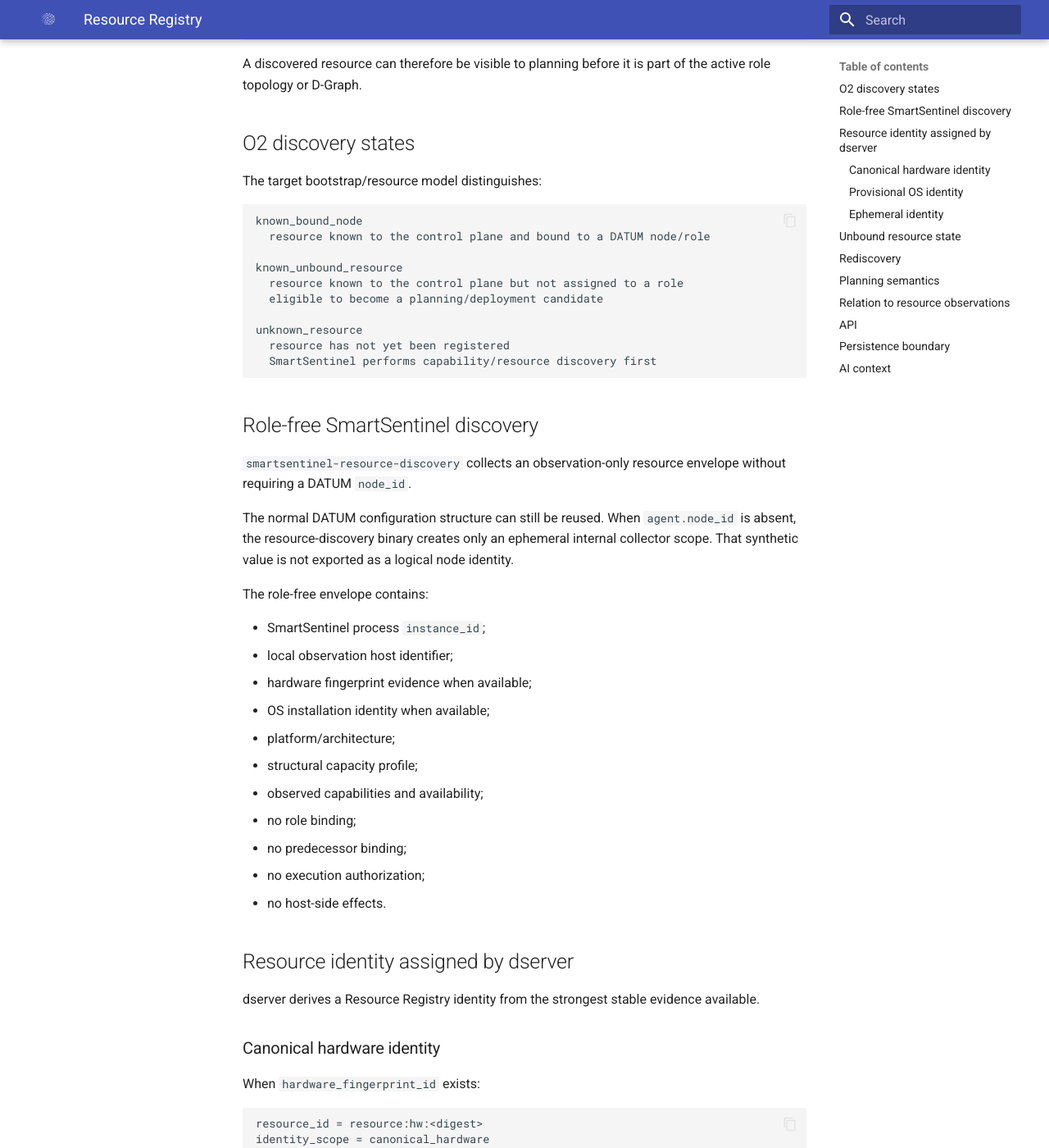
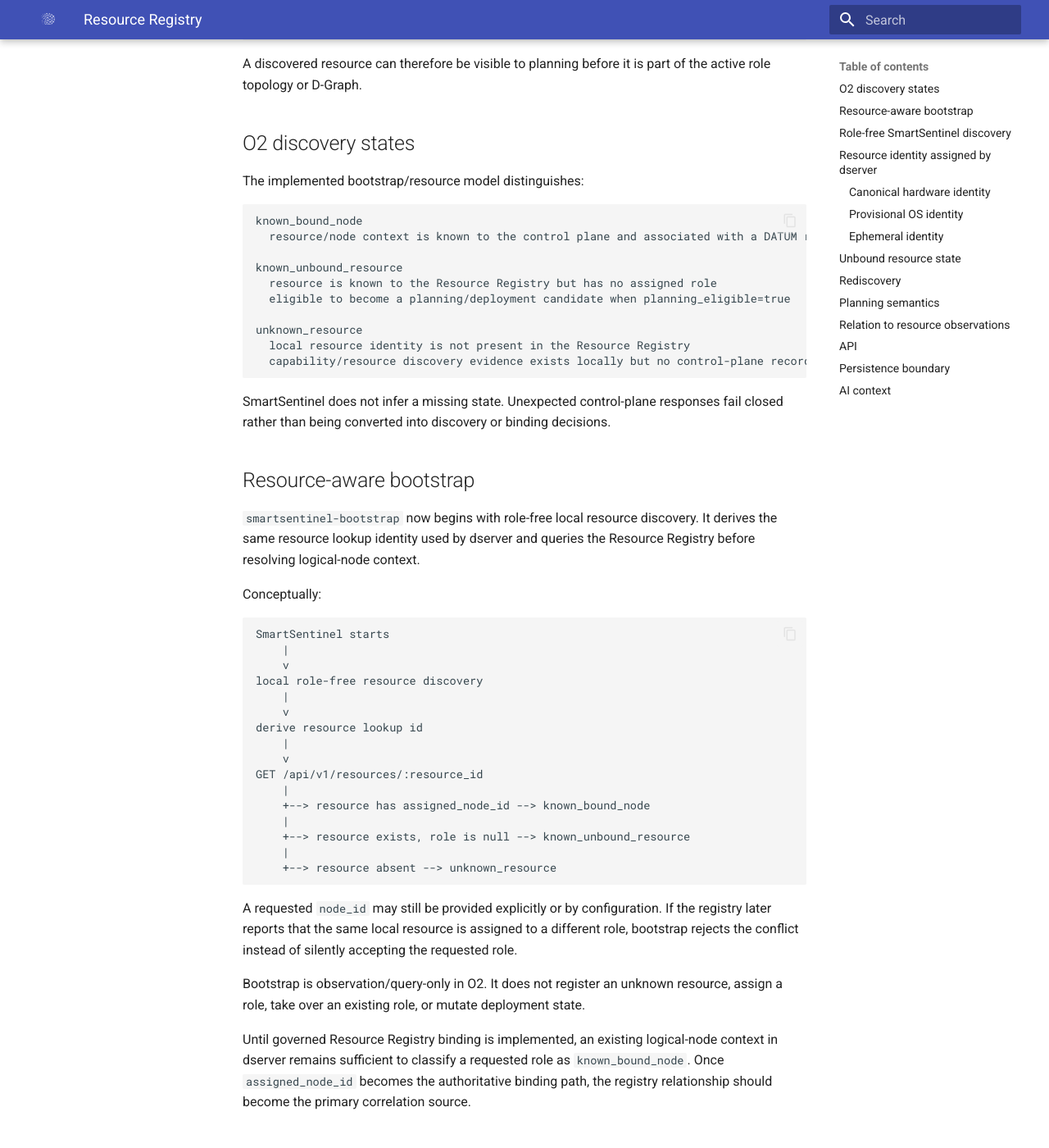
Before and after one commit to dnredson/datum, an MkDocs documentation site: the page built from documentation/reference/resource-registry.md, in a window 1280 px wide and 1400 px high, scrolled down 365 px. Shown: the whole window at 82% size. Built offline with MkDocs 1.6.1 and Material for MkDocs 9.7.7, drawn with Linux system fonts in a browser that asks for light colours; some of the changed text lies outside the part shown.

Commit message:
Document three-state resource-aware bootstrap

````diff
--- a/documentation/reference/resource-registry.md
+++ b/documentation/reference/resource-registry.md
@@ -14,26 +14,59 @@ A discovered resource can therefore be visible to planning before it is part of
 
 ## O2 discovery states
 
-The target bootstrap/resource model distinguishes:
+The implemented bootstrap/resource model distinguishes:
 
 ```text
 known_bound_node
-  resource known to the control plane and bound to a DATUM node/role
+  resource/node context is known to the control plane and associated with a DATUM role
 
 known_unbound_resource
-  resource known to the control plane but not assigned to a role
-  eligible to become a planning/deployment candidate
+  resource is known to the Resource Registry but has no assigned role
+  eligible to become a planning/deployment candidate when planning_eligible=true
 
 unknown_resource
-  resource has not yet been registered
-  SmartSentinel performs capability/resource discovery first
+  local resource identity is not present in the Resource Registry
+  capability/resource discovery evidence exists locally but no control-plane record is assumed
 ```
+
+SmartSentinel does not infer a missing state. Unexpected control-plane responses fail closed rather than being converted into discovery or binding decisions.
+
+## Resource-aware bootstrap
+
+`smartsentinel-bootstrap` now begins with role-free local resource discovery. It derives the same resource lookup identity used by dserver and queries the Resource Registry before resolving logical-node context.
+
+Conceptually:
+
+```text
+SmartSentinel starts
+    |
+    v
+local role-free resource discovery
+    |
+    v
+derive resource lookup id
+    |
+    v
+GET /api/v1/resources/:resource_id
+    |
+    +--> resource has assigned_node_id --> known_bound_node
+    |
+    +--> resource exists, role is null --> known_unbound_resource
+    |
+    +--> resource absent --> unknown_resource
+```
+
+A requested `node_id` may still be provided explicitly or by configuration. If the registry later reports that the same local resource is assigned to a different role, bootstrap rejects the conflict instead of silently accepting the requested role.
+
+Bootstrap is observation/query-only in O2. It does not register an unknown resource, assign a role, take over an existing role, or mutate deployment state.
+
+Until governed Resource Registry binding is implemented, an existing logical-node context in dserver remains sufficient to classify a requested role as `known_bound_node`. Once `assigned_node_id` becomes the authoritative binding path, the registry relationship should become the primary correlation source.
 
 ## Role-free SmartSentinel discovery
 
 `smartsentinel-resource-discovery` collects an observation-only resource envelope without requiring a DATUM `node_id`.
 
-The normal DATUM configuration structure can still be reused. When `agent.node_id` is absent, the resource-discovery binary creates only an ephemeral internal collector scope. That synthetic value is not exported as a logical node identity.
+The normal DATUM configuration structure can still be reused. When `agent.node_id` is absent, the resource-discovery/bootstrap loader creates only an ephemeral internal collector scope. That synthetic value is not exported as a logical node identity.
 
 The role-free envelope contains:
 
````
